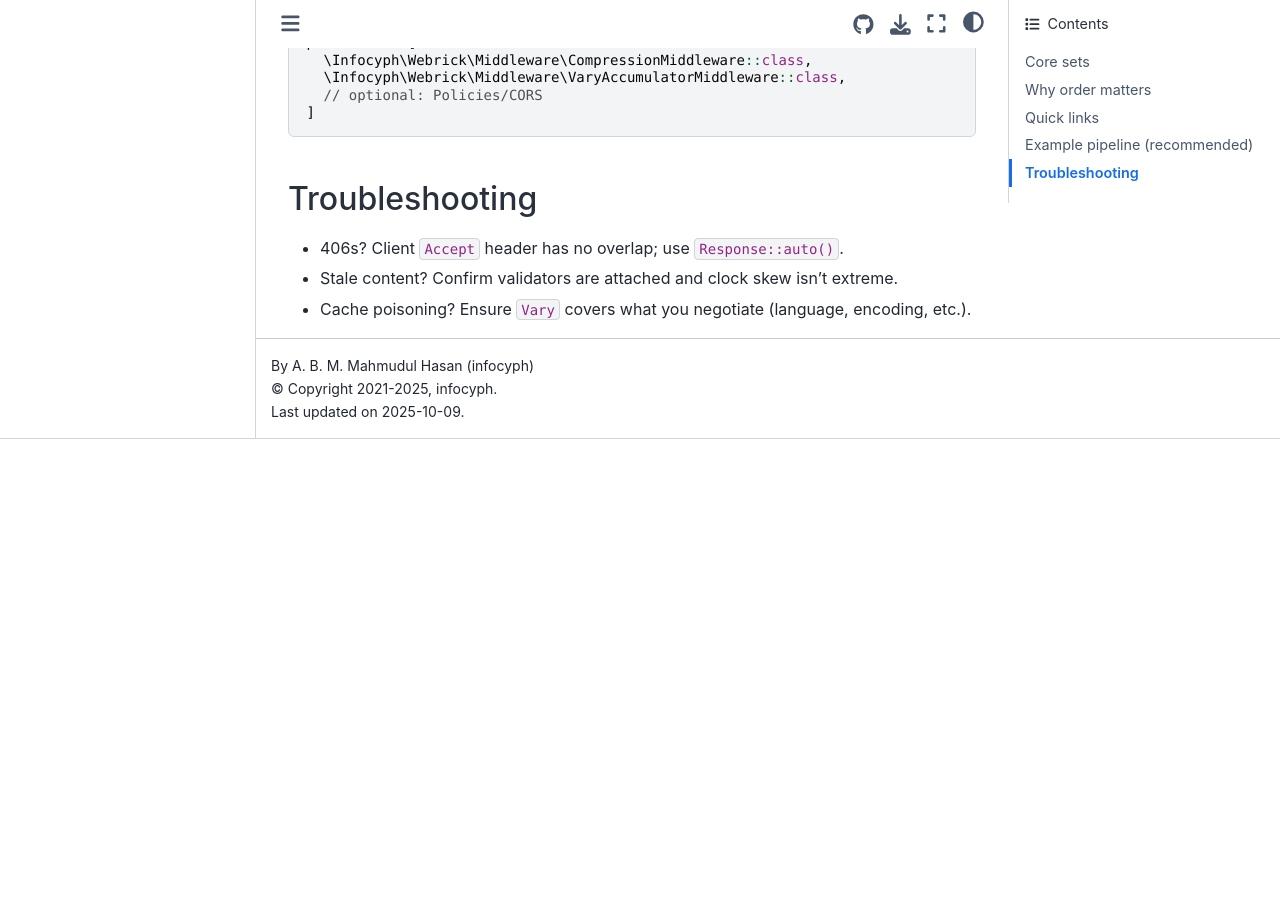
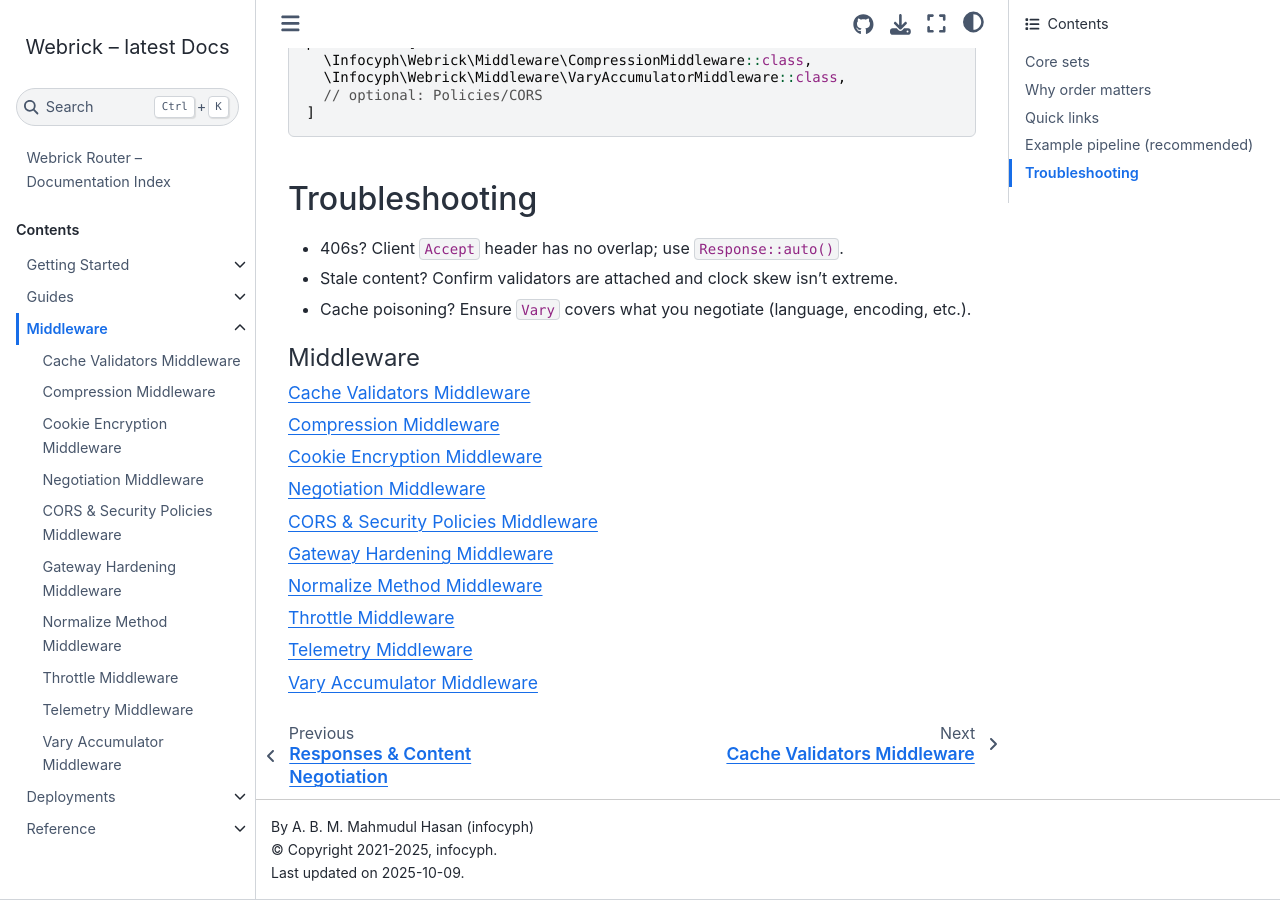
Before and after one commit to infocyph/Webrick, a Sphinx documentation site: the page built from docs/middleware/index.md, in a window 1280 px wide and 900 px high, scrolled down 1182 px. Built offline with Sphinx 7.4.7 and the Sphinx Book theme 1.1.4, drawn with Linux system fonts in a browser that asks for light colours; before the commit the page ends 1621 px from its top, so only the background shows below that.

Commit message:
updated doc

````diff
--- a/docs/getting-started/index.md
+++ b/docs/getting-started/index.md
@@ -1,4 +1,3 @@
-
 # Getting Started
 
 Start here to get a working app quickly, then explore guides and reference.
@@ -42,3 +41,10 @@ Route::get('/', fn() => R::text('Hello Webrick'))->name('home');
 - Add **validators** + **compression** middleware for speed and correctness.
 - Choose **Sharded** or **Fused** matcher based on your deployment style.
 - Jump to **Deployments** to productionize.
+
+```{toctree}
+:maxdepth: 1
+:caption: Getting Started
+:glob:
+*
+```
--- a/docs/guides/index.md
+++ b/docs/guides/index.md
@@ -1,4 +1,3 @@
-
 # Guides
 
 Practical, copy‑paste friendly walkthroughs that show how to use Webrick’s features in real apps. Each guide mirrors the **actual code paths** and middleware interactions.
@@ -35,3 +34,11 @@ $link = R::temporaryUrlFor('file.download', ['file' => 'report.pdf'], ttl: 900);
 - Double compression: enable **either** Webrick compression **or** proxy gzip/deflate/zstd, not both.
 - Missing `WEBRICK_SIGN_KEY`: signed URL helpers will fail without a key.
 - Attribute discovery: ensure your scan paths are correct and classes are autoloadable.
+
+```{toctree}
+:maxdepth: 1
+:caption: Guides
+urls
+attribute-routes
+responses-and-negotiation
+```
--- a/docs/middleware/index.md
+++ b/docs/middleware/index.md
@@ -1,4 +1,3 @@
-
 # Middleware
 
 Webrick’s pipeline is **pre‑global → handler → post‑global**. Place each middleware where it has the most effect with minimal cost.
@@ -46,3 +45,18 @@ postGlobal: [
 - 406s? Client `Accept` header has no overlap; use `Response::auto()`.
 - Stale content? Confirm validators are attached and clock skew isn’t extreme.
 - Cache poisoning? Ensure `Vary` covers what you negotiate (language, encoding, etc.).
+
+```{toctree}
+:maxdepth: 1
+:caption: Middleware
+cache-validators
+compression
+cookies
+negotiation
+cors-policies
+gateway-hardening
+normalize-method
+throttle
+telemetry
+vary-accumulator
+```
````
Also changed, not shown: docs/deployments/index.md (+12 -1 lines), docs/index.md (+11 -0 lines), docs/reference/index.md (+10 -1 lines).
